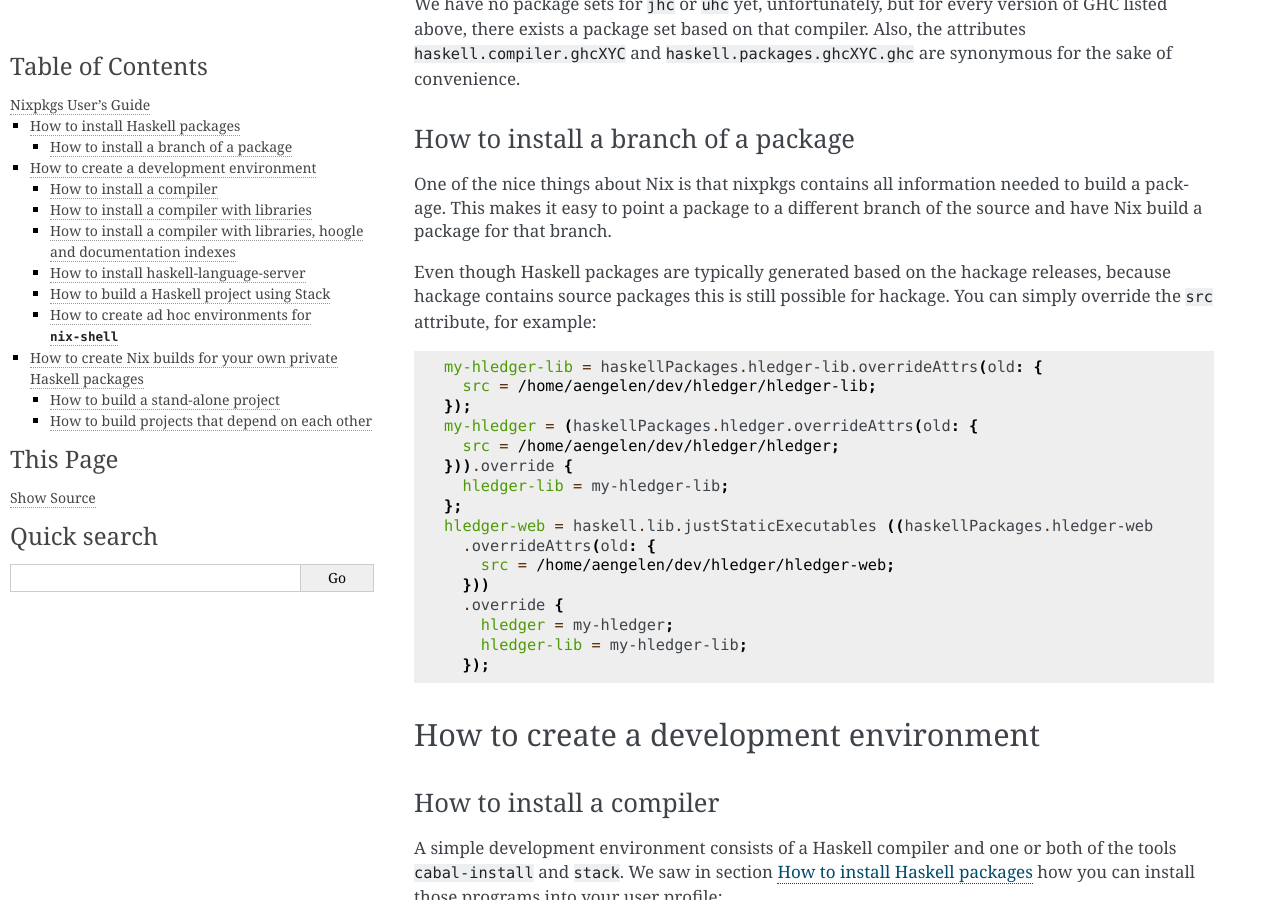
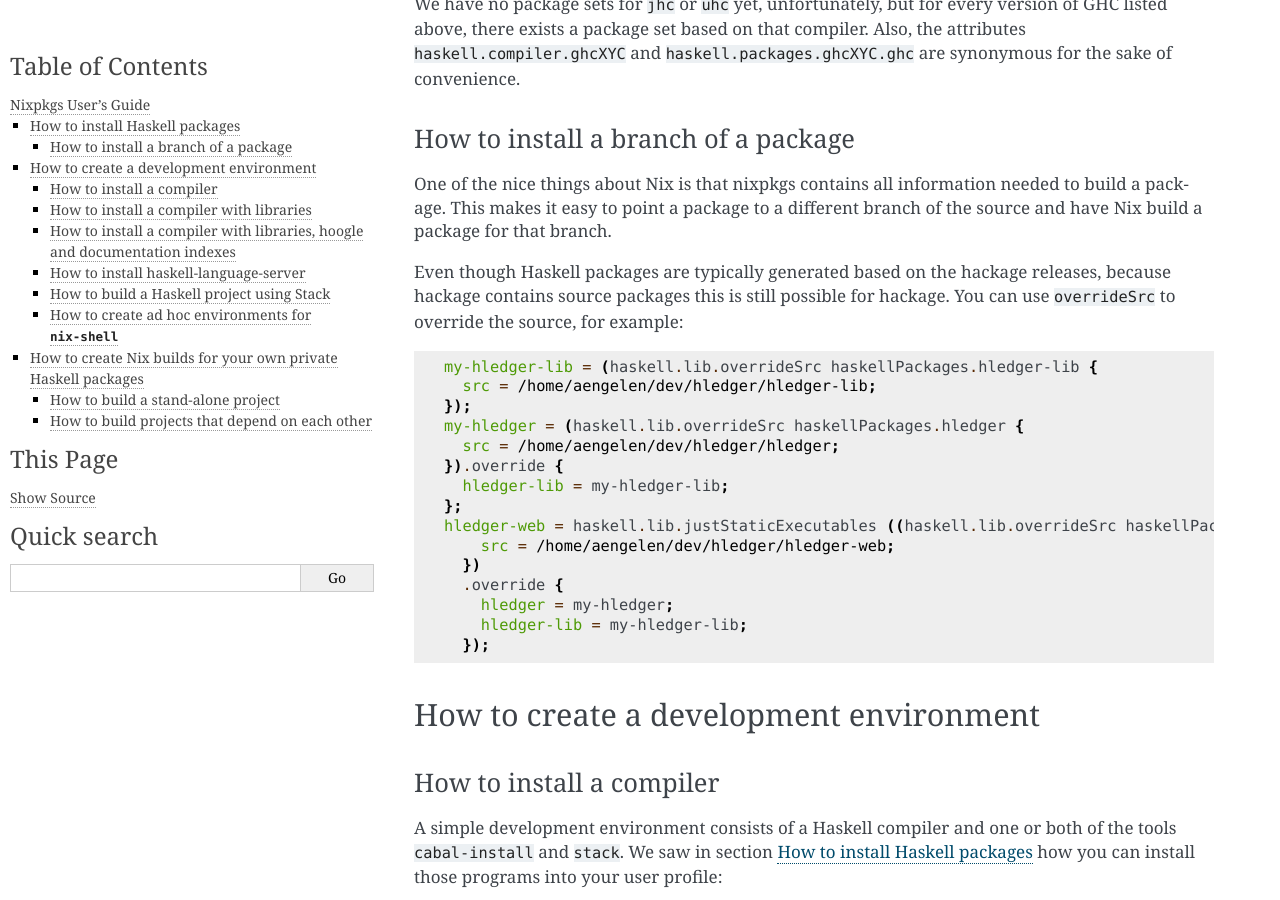
Before and after one commit to NixOS/cabal2nix, a Sphinx documentation site: the page built from doc/nixpkgs-users-guide.rst, in a window 1280 px wide and 900 px high, scrolled down 2236 px. Built offline with Sphinx 7.4.7, drawn with Linux system fonts in a browser that asks for light colours.

Commit message:
Use overrideSrc

```diff
--- a/doc/nixpkgs-users-guide.rst
+++ b/doc/nixpkgs-users-guide.rst
@@ -144,22 +144,21 @@ that branch.
 
 Even though Haskell packages are typically generated based on the hackage
 releases, because hackage contains source packages this is still possible
-for hackage. You can simply override the ``src`` attribute, for example:
+for hackage. You can use ``overrideSrc`` to override the source, for example:
 
 .. code:: nix
 
-   my-hledger-lib = haskellPackages.hledger-lib.overrideAttrs(old: {
+   my-hledger-lib = (haskell.lib.overrideSrc haskellPackages.hledger-lib {
      src = /home/aengelen/dev/hledger/hledger-lib;
    });
-   my-hledger = (haskellPackages.hledger.overrideAttrs(old: {
+   my-hledger = (haskell.lib.overrideSrc haskellPackages.hledger {
      src = /home/aengelen/dev/hledger/hledger;
-   })).override {
+   }).override {
      hledger-lib = my-hledger-lib;
    };
-   hledger-web = haskell.lib.justStaticExecutables ((haskellPackages.hledger-web
-     .overrideAttrs(old: {
+   hledger-web = haskell.lib.justStaticExecutables ((haskell.lib.overrideSrc haskellPackages.hledger-web {
        src = /home/aengelen/dev/hledger/hledger-web;
-     }))
+     })
      .override {
        hledger = my-hledger;
        hledger-lib = my-hledger-lib;
```
